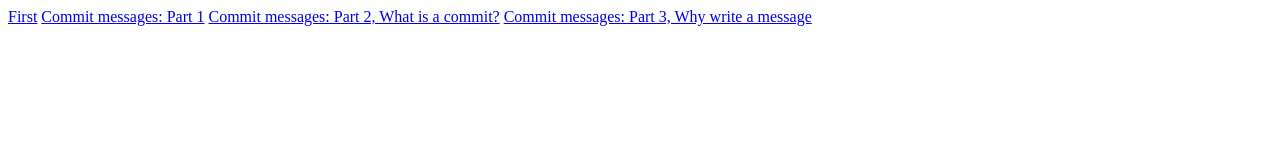
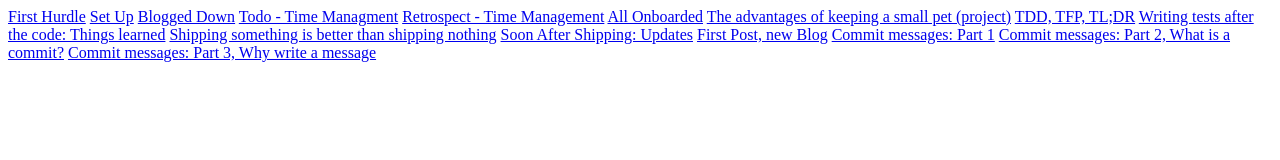
Before and after one commit to MarcMcIntosh/blog-from-marc...down, a website: page src/index.html in a window 1280 px wide. Drawn offline with Linux system fonts and the light colour scheme.

Commit message:
Added in links and titles to older blog posts

```diff
--- a/src/index.html
+++ b/src/index.html
@@ -9,25 +9,36 @@
   <body>
     <!-- Week One -->
     <!-- 2018-09-03 -->
+    <a href="posts/FirstHurdle">First Hurdle</a>
     <!-- 2018-09-04 -->
+    <a href="posts/SetUp">Set Up</a>
     <!-- 2018-09-05 -->
+    <a href="posts/BloggedDown">Blogged Down</a>
     <!-- 2018-09-06 -->
     <!-- 2018-09-07 -->
 
     <!-- Week Two -->
     <!-- 2018-09-10 -->
+    <a href="posts/ToDoTimeManagement">Todo - Time Managment</a>
     <!-- 2018-09-11 -->
+    <a href="posts/RetrospectTimeManagement">Retrospect - Time Management</a>
     <!-- 2018-09-12 -->
+    <a href="posts/AllOnboarded">All Onboarded</a>
     <!-- 2018-09-13 -->
+    <a href="posts/PetProjects">The advantages of keeping a small pet (project)</a>
     <!-- 2018-09-14 -->
+    <a href="posts/TDDTFP">TDD, TFP, TL;DR</a>
 
     <!-- Week Three -->
     <!-- 2018-09-17 -->
+    <a href="posts/WritingTestsAfterTheCode">Writing tests after the code: Things learned</a>
     <!-- 2018-09-18 -->
+    <a href="posts/SomethingOrNothing">Shipping something is better than shipping nothing</a>
     <!-- 2018-09-19 -->
+    <a href="posts/SoonAfterShipping">Soon After Shipping: Updates</a>
     <!-- 2018-09-20 -->
     <!-- 2018-09-21 -->
-    <a href="posts/First">First</a>
+    <a href="posts/First">First Post, new Blog</a>
 
     <!-- Week Four -->
     <!-- 2018-09-24 -->
```
